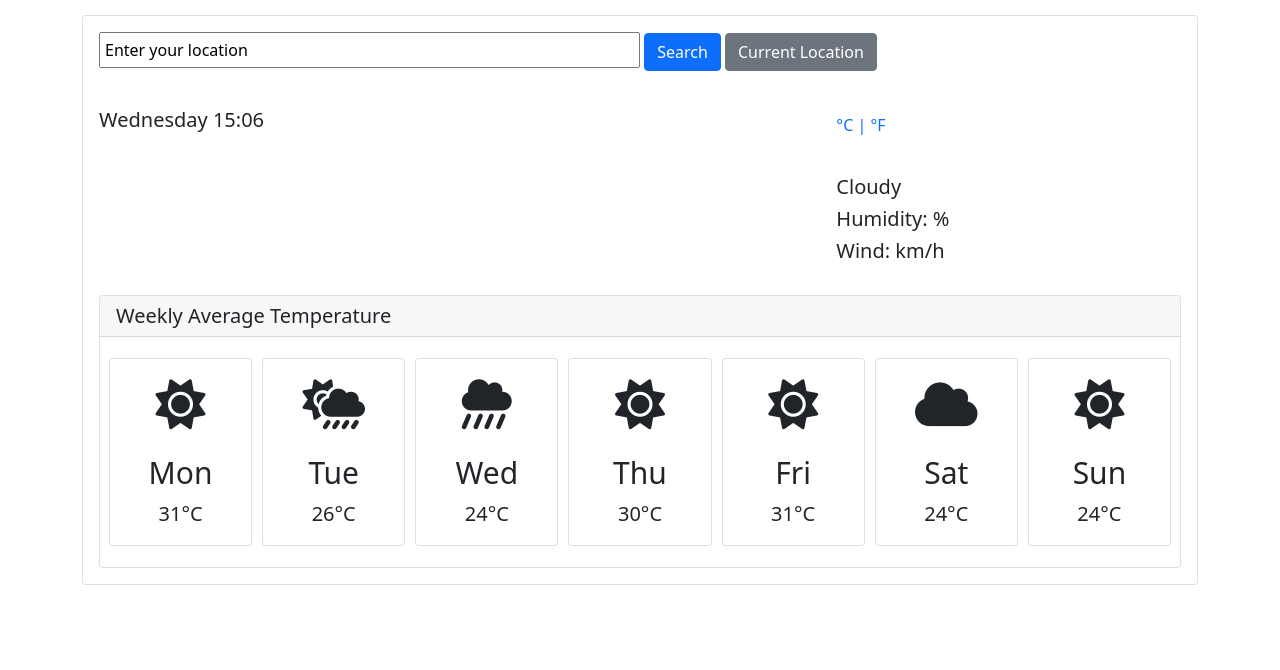
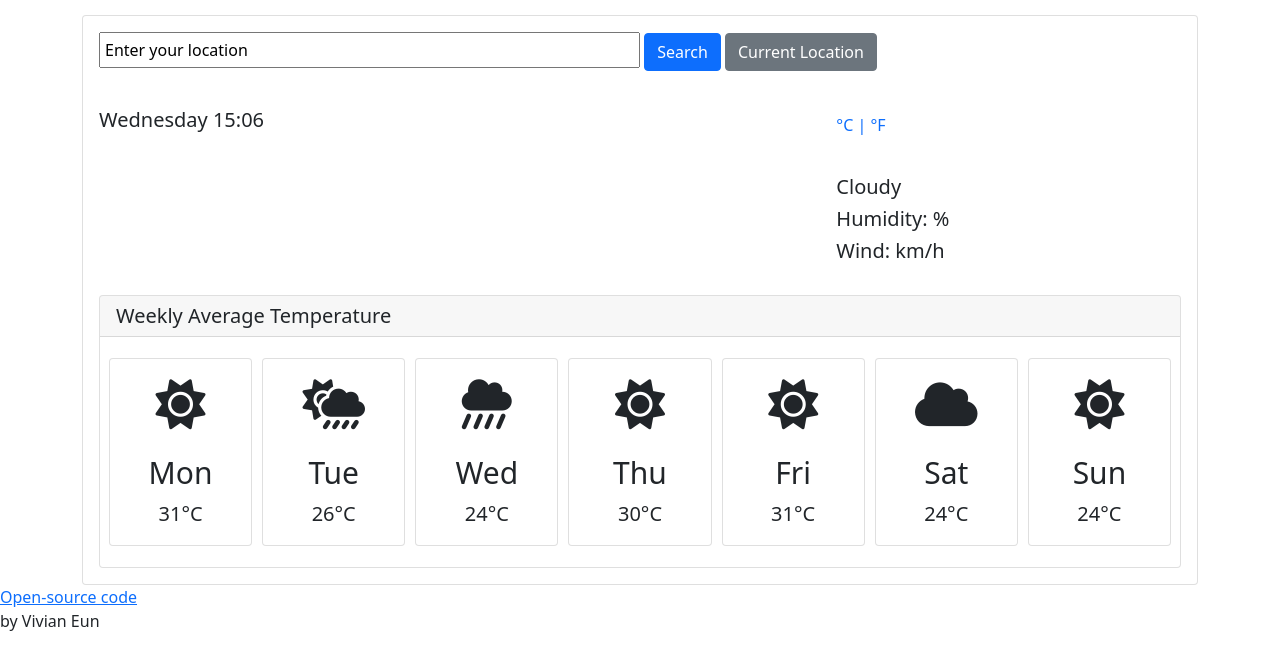
Before and after one commit to VivianEun/Weather_Project, a plain HTML site: page index.html in a window 1280 px wide. Drawn offline with nearby package versions, Linux system fonts and the light colour scheme; no server answers.

Commit message:
Added open-source code link to my GitHub repository

```diff
--- a/index.html
+++ b/index.html
@@ -143,6 +143,8 @@
         </div>
       </div>
     </div>
+    <a href="https://github.com/VivianEun/Weather_Project">Open-source code</a>
+    <p>by Vivian Eun</p>
     <script src="src/index.js"></script>
   </body>
 </html>
```
